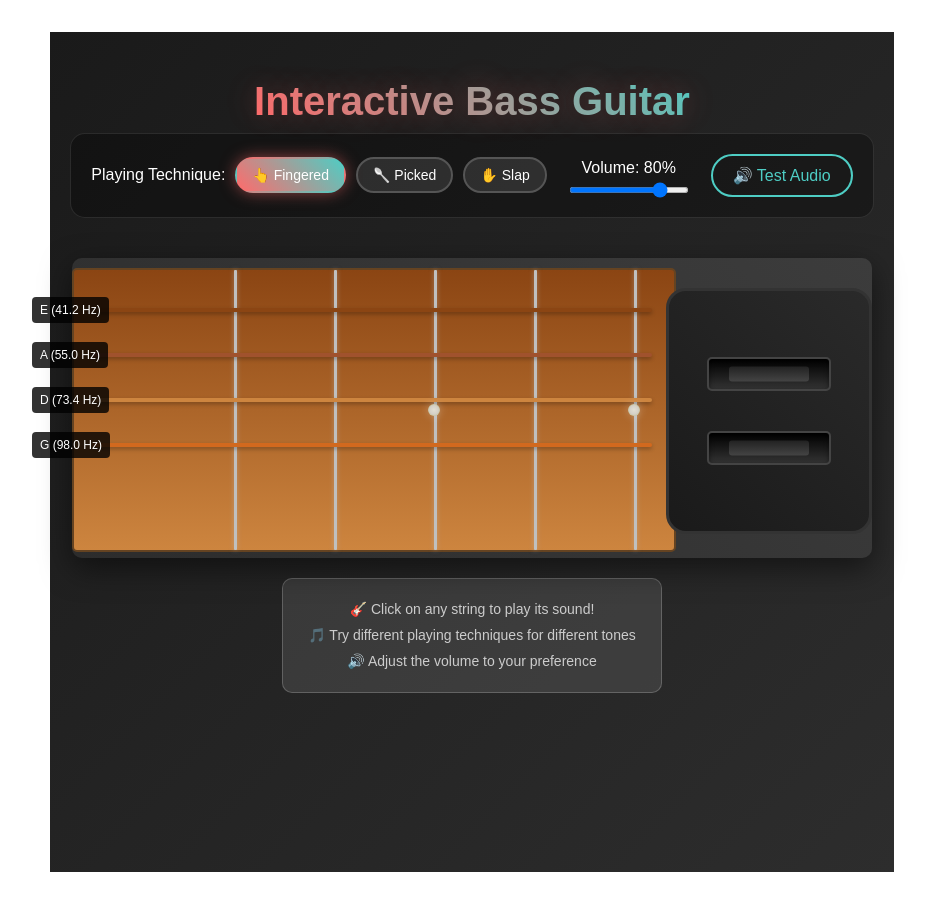
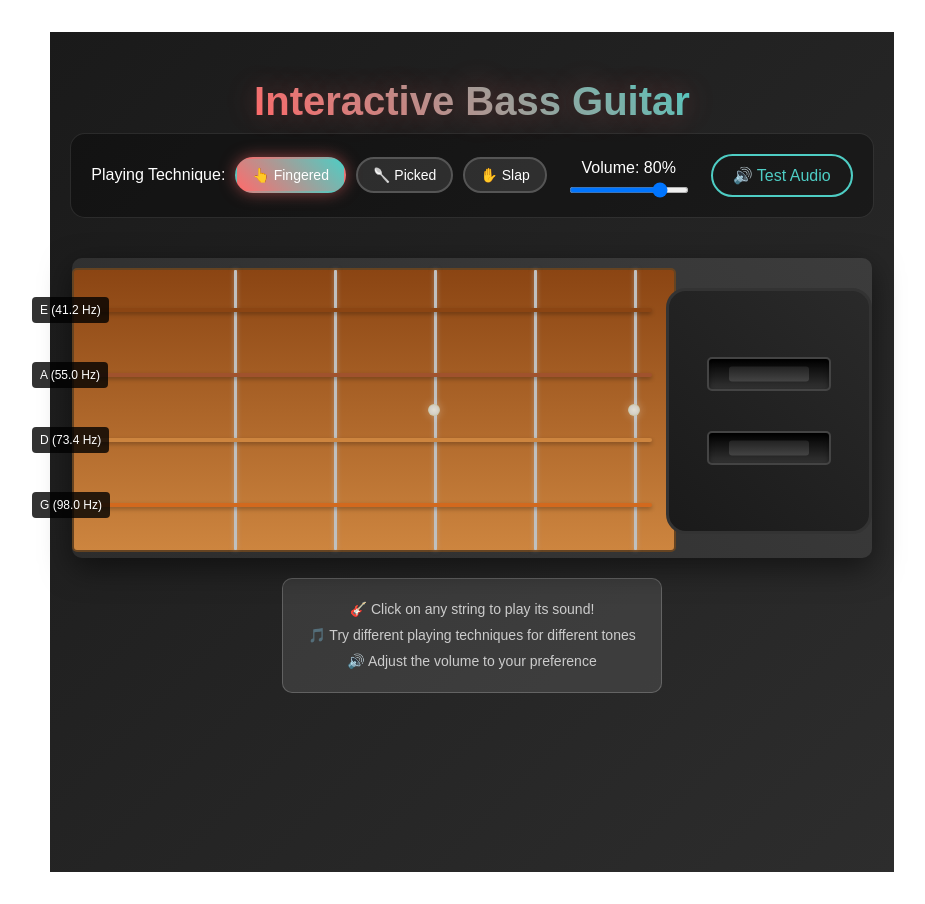
Before and after one commit to LigeTS/bass-guitar, a React (Vite) app: page / in a window 1280 px wide. Shown: the whole page, without its empty margins (168-1093 px from the left). Built offline with nearby package versions, Linux system fonts and the light colour scheme.

Commit message:
adjusting spacing between strings

```diff
--- a/src/components/BassGuitar.css
+++ b/src/components/BassGuitar.css
@@ -228,7 +228,7 @@
   width: 560px;
   height: 4px;
   /* Adjust spacing to spread strings evenly */
-  top: calc(50px + (var(--index) * 45px));  /* Changed from 10px + 40px spacing */
+  top: calc(50px + (var(--index) * 65px));  /* Changed from 10px + 40px spacing */
   cursor: pointer;
   border-radius: 2px;
   transition: all 0.1s ease;
--- a/src/components/BassGuitar.jsx
+++ b/src/components/BassGuitar.jsx
@@ -205,7 +205,7 @@ const BassGuitar = () => {
     className={`string ${vibratingStrings[string.note] ? 'vibrating' : ''}`}
     style={{
       backgroundColor: string.color,
-      top: `${50 + index * 45}px`  /* Changed from 10 + index * 40px */
+      top: `${50 + index * 65}px`  /* Changed from 10 + index * 40px */
     }}
     onClick={() => playString(string.note)}
   >
```
